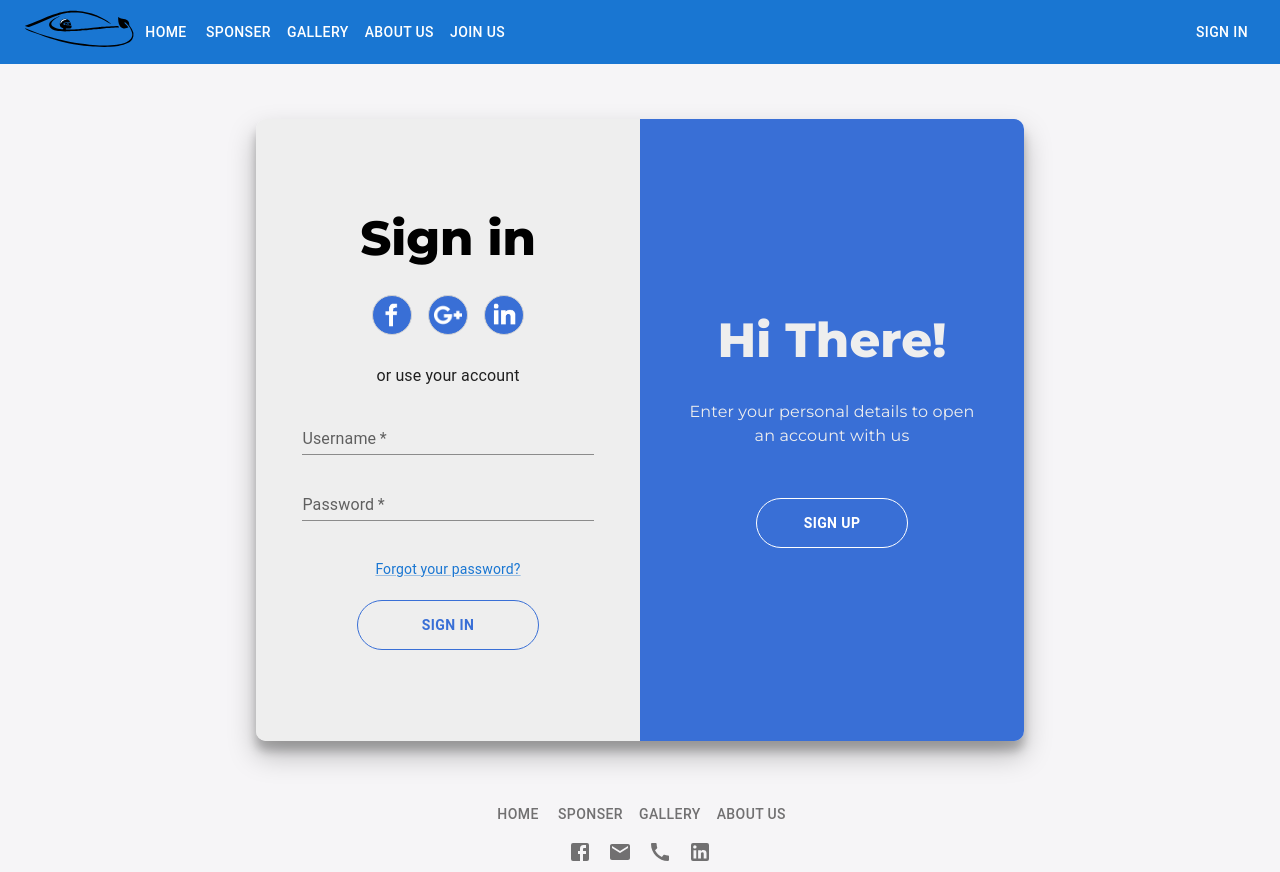
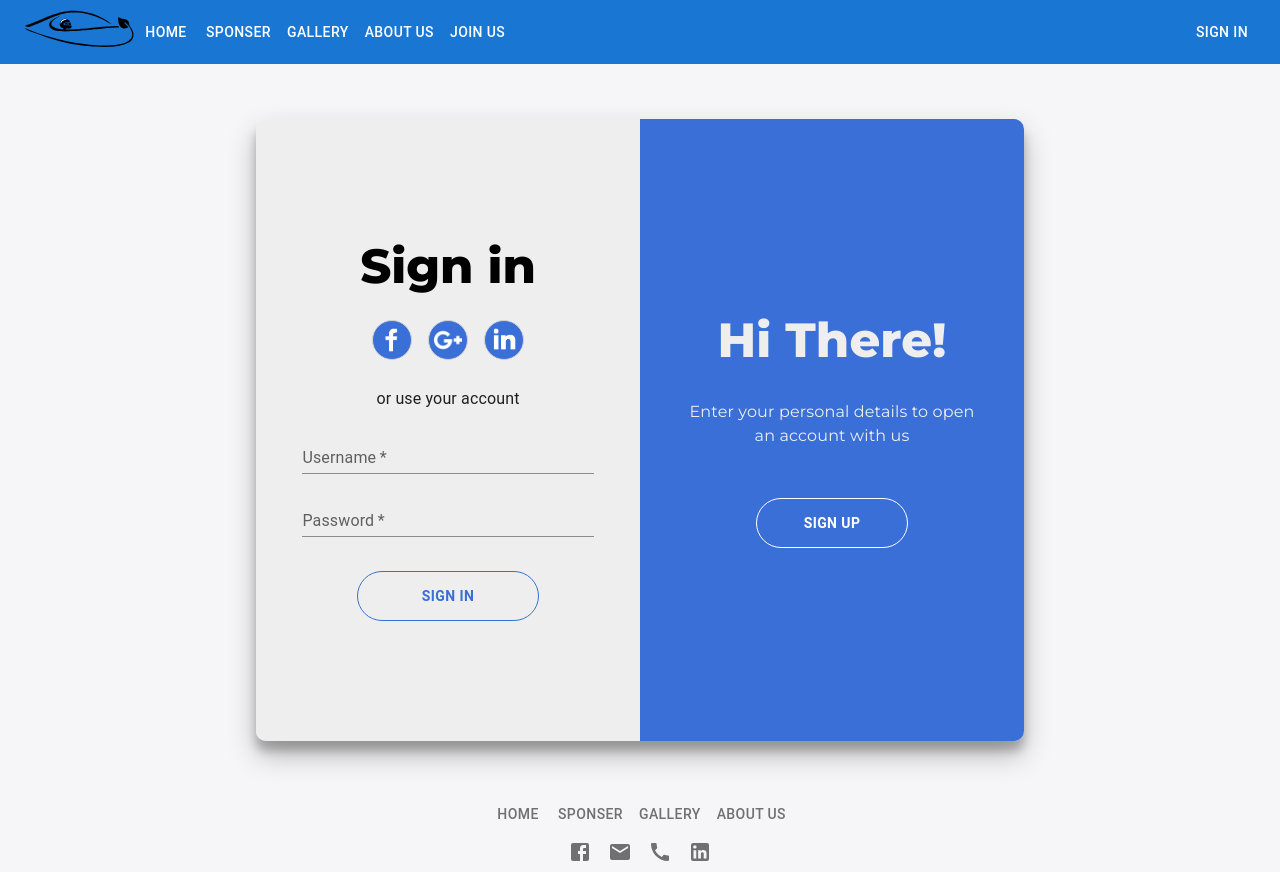
Before and after one commit to nouralmulhem/Shell-Frontend, a React (Create React App) app: page /login in a window 1280 px wide. Built offline with nearby package versions, Linux system fonts and the light colour scheme; what react-swipeable-views-utils would draw is missing.

Commit message:
redirect in sign up is missing

```diff
--- a/src/Components/Authentication/Signin.jsx
+++ b/src/Components/Authentication/Signin.jsx
@@ -3,7 +3,7 @@
 import axios from 'axios';
 
 // MUI
-import { Typography, TextField, Link } from '@mui/material';
+import { Typography, TextField } from '@mui/material';
 
 // Styles
 import { useState } from 'react';
@@ -87,9 +87,9 @@ function Signin({ btn, condition }) {
             setPassword(e.target.value.trim());
           }}
         />
-        <Link href="/" variant="body2">
+        {/* <Link href="/" variant="body2">
           Forgot your password?
-        </Link>
+        </Link> */}
         <ButtonSign variant="outlined" type="submit">Sign in</ButtonSign>
         {btn}
 
--- a/src/Components/Authentication/Signup.jsx
+++ b/src/Components/Authentication/Signup.jsx
@@ -9,7 +9,7 @@ import { NameTextField } from '../../styles/Signup';
 
 // Components
 import SnackBar from '../SnackBar';
-import SocialAccounts from './SocialAccounts';
+// import SocialAccounts from './SocialAccounts';
 import { isAdmin } from './server';
 
 function Signup({ btn2, condition }) {
@@ -62,13 +62,13 @@ function Signup({ btn2, condition }) {
 
   return (
     <>
-      <SignConatiner condition={condition} onSubmit={signUp}>
+      <SignConatiner condition={condition} condition2 onSubmit={signUp}>
         <TypographyH3 variant="h4" sx={{ color: 'black' }}>
           Create Account
         </TypographyH3>
-        <SocialAccounts />
+        {/* <SocialAccounts /> */}
         <Typography variant="subtitle">
-          or use your email for regrstration
+          use your email for regrstration
         </Typography>
         <NameTextField>
           <TextField
--- a/src/styles/Signin.js
+++ b/src/styles/Signin.js
@@ -1,14 +1,14 @@
 import { styled } from '@mui/material/styles';
 import { Box, Button } from '@mui/material';
 
-export const SignConatiner = styled('form')(({ condition }) => ({
+export const SignConatiner = styled('form')(({ condition, condition2 }) => ({
   display: 'flex',
   flexDirection: 'column',
   alignItems: 'center',
   justifyContent: 'space-around',
   width: (condition) ? '50%' : '100%',
   height: '100%',
-  padding: (condition) ? '80px 10px' : '50px 10px',
+  padding: (condition2 && condition) ? '80px 10px' : (condition) ? '110px 10px' : '50px 10px',
   backgroundColor: '#eee',
 }));
 
```
